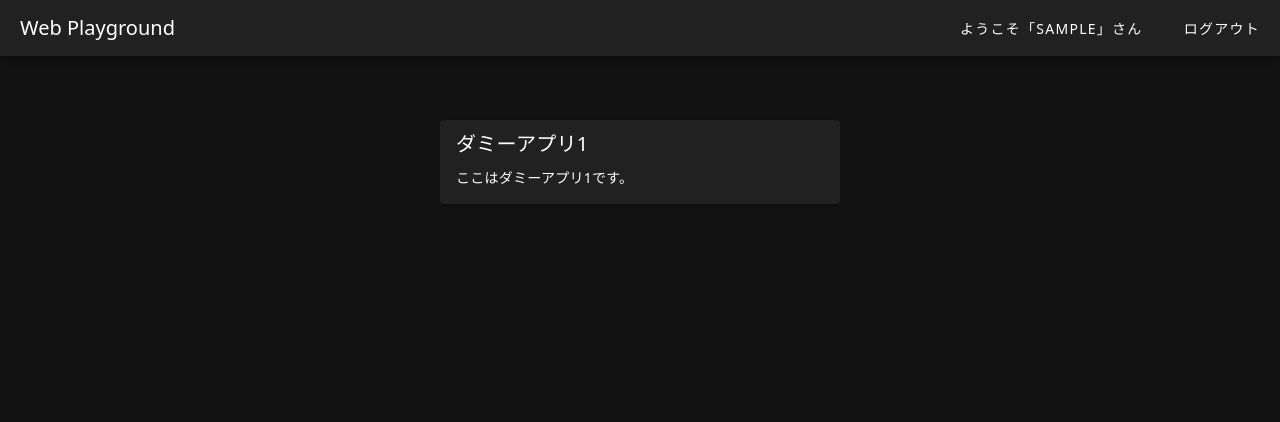
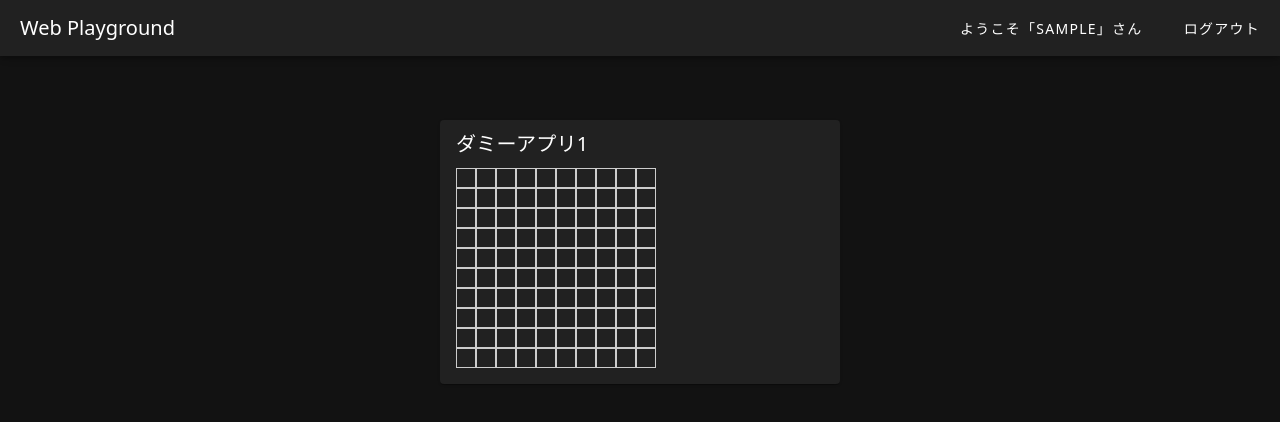
Before and after one commit to echo295s/web-playground, a Vue app in the folder frontend/: page /dummy1 in a window 1280 px wide. Shown: the top 422 px of the page. Built offline with nearby package versions, Linux system fonts and the light colour scheme; no server answers; sample sign-in values are in the browser's storage.

Commit message:
Add WebSocket board to dummy app

```diff
--- a/frontend/src/components/DummyApp1.vue
+++ b/frontend/src/components/DummyApp1.vue
@@ -1,12 +1,77 @@
 <template>
   <v-card class="mx-auto my-12" max-width="400">
     <v-card-title>ダミーアプリ1</v-card-title>
-    <v-card-text>ここはダミーアプリ1です。</v-card-text>
+    <v-card-text>
+      <div class="board">
+        <div v-for="(row, y) in board" :key="`row-${y}`" class="row">
+          <div
+            v-for="(cell, x) in row"
+            :key="`cell-${x}-${y}`"
+            class="cell"
+            :class="{ active: cell }"
+            @click="toggleCell(x, y)"
+          ></div>
+        </div>
+      </div>
+    </v-card-text>
   </v-card>
 </template>
 
 <script>
+import { ref, onMounted, onBeforeUnmount } from 'vue';
+
 export default {
   name: 'DummyApp1',
+  setup() {
+    const size = 10;
+    const board = ref(
+      Array.from({ length: size }, () => Array(size).fill(0))
+    );
+    let ws;
+
+    const toggleCell = (x, y) => {
+      const value = board.value[y][x] ? 0 : 1;
+      if (ws && ws.readyState === WebSocket.OPEN) {
+        ws.send(JSON.stringify({ type: 'update', x, y, value }));
+      }
+    };
+
+    onMounted(() => {
+      ws = new WebSocket('ws://localhost:4000');
+      ws.addEventListener('message', (event) => {
+        const data = JSON.parse(event.data);
+        if (data.type === 'init') {
+          board.value = data.board;
+        } else if (data.type === 'update') {
+          board.value[data.y][data.x] = data.value;
+        }
+      });
+    });
+
+    onBeforeUnmount(() => {
+      if (ws) ws.close();
+    });
+
+    return { board, toggleCell };
+  },
 };
 </script>
+
+<style scoped>
+.board {
+  display: grid;
+  grid-template-rows: repeat(10, 20px);
+}
+.row {
+  display: grid;
+  grid-template-columns: repeat(10, 20px);
+}
+.cell {
+  width: 20px;
+  height: 20px;
+  border: 1px solid #ccc;
+}
+.cell.active {
+  background-color: #1976d2;
+}
+</style>
```
Also changed, not shown: 2 other files (tests, documents, lock files or other folders).
